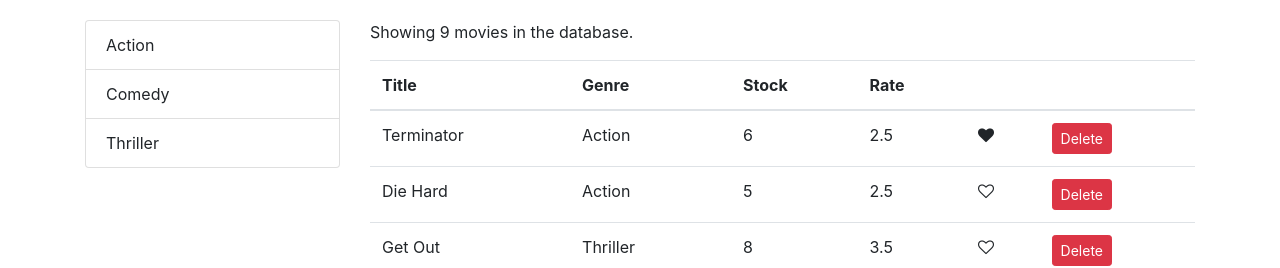
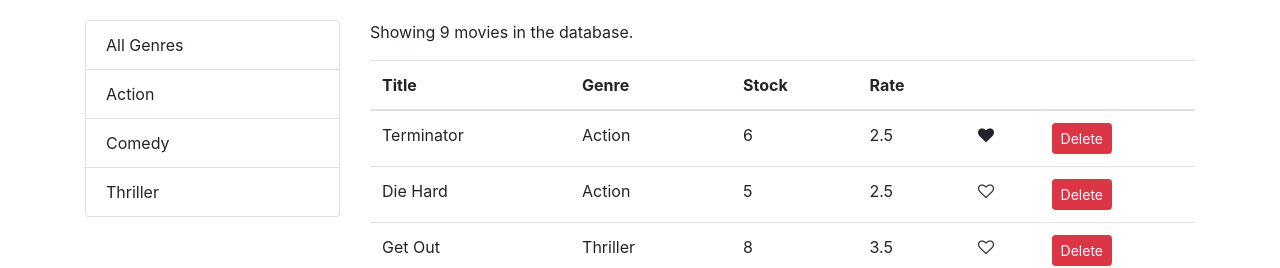
Before and after one commit to pleycothh/Vidly_React_Movie_App, a React (Create React App) app: page / in a window 1280 px wide. Shown: the top 268 px of the page. Built offline with nearby package versions, Linux system fonts and the light colour scheme.

Commit message:
apply filter

```diff
--- a/src/components/common/listGroup.jsx
+++ b/src/components/common/listGroup.jsx
@@ -3,14 +3,26 @@
 import PropTypes from 'prop-types'
 
 const ListGroup = (props) => {
-  const { items, textProperty, valueProperty, onItemSelect } = props
+  const {
+    items,
+    textProperty,
+    valueProperty,
+    onItemSelect,
+    selectedItem,
+    selectAll = 'null',
+  } = props
 
   return (
+    // for each item, in item array, render list of filters
     <ul className="list-group">
-      {items.map((
-        item, // for each item, in item array, render list of filters
-      ) => (
-        <li key={item[valueProperty]} className="list-group-item">
+      {items.map((item) => (
+        <li
+          onClick={() => onItemSelect(item)}
+          key={item[valueProperty]}
+          className={
+            item === selectedItem ? 'list-group-item active' : 'list-group-item'
+          }
+        >
           {item[textProperty]}
         </li>
       ))}
@@ -18,17 +30,10 @@
   )
 }
 
-/*
-{
-            item.name === onItemSelect
-              ? 'list-group-item active'
-              : 'list-group-item'
-          } */
-//  <a onClick={() => onItemSelect(item)}>{item}</a>
-
-ListGroup.propTypes = {
-  // items: PropTypes.number.isRequired,
-  onItemSelect: PropTypes.func.isRequired,
+ListGroup.defaultProps = {
+  textProperty: 'name',
+  valueProperty: '_id',
+  // currentGenre: this.state.selectedGenre,
 }
 
 export default ListGroup
--- a/src/components/common/pagination.jsx
+++ b/src/components/common/pagination.jsx
@@ -11,7 +11,6 @@
 
   // 1..... pageCount . map()
   const pages = _.range(1, pagesCount + 1)
-
   return (
     <nav aria-label="Page navigation example">
       <ul className="pagination">
--- a/src/components/movies.jsx
+++ b/src/components/movies.jsx
@@ -9,16 +9,17 @@
 class Movies extends Component {
   state = {
     movies: [], // <- because, get data take times, make sure is not undefined while waiting
-    // genres: [],
     genres: [],
     currentPage: 1,
+    // selectedGenre,
     pageSize: 4,
   }
 
   // proper way to get data from server side
   componentDidMount() {
+    const genres = [{ name: 'All Genres' }, ...getGenres()]
     // call when instance of component render in the dom
-    this.setState({ movies: getMovies(), genres: getGenres() })
+    this.setState({ movies: getMovies(), genres })
   }
 
   handleDelete = (movie) => {
@@ -38,30 +39,40 @@
     this.setState({ currentPage: page })
   }
   handleGenreSelect = (genre) => {
-    console.log(genre)
-    console.log('genre')
+    this.setState({ selectedGenre: genre, currentPage: 1 })
   }
 
   // render method called when any element at state are changed
   render() {
     const { length: count } = this.state.movies
-    const { pageSize, currentPage, movies: allMovies } = this.state
+
+    const {
+      pageSize,
+      currentPage,
+      selectedGenre,
+      movies: allMovies,
+    } = this.state
     if (count === 0) return <p>There are no movies in the database.</p>
 
-    const movies = paginate(allMovies, currentPage, pageSize)
+    const filtered =
+      selectedGenre && selectedGenre._id
+        ? allMovies.filter((m) => m.genre._id === selectedGenre._id)
+        : allMovies
+
+    // get all the the movies with paginate
+    const movies = paginate(filtered, currentPage, pageSize, selectedGenre)
 
     return (
       <div className="row">
         <div className="col-3">
           <ListGroup
-            items={this.state.genres}
-            textProperty="name"
-            valueProperty="_id"
+            items={this.state.genres} // + defaultProps
+            selectedItem={this.state.selectedGenre} // <= same language group, between variable and function
             onItemSelect={this.handleGenreSelect}
           />
         </div>
         <div className="col">
-          <p>Showing {count} movies in the database.</p>
+          <p>Showing {filtered.length} movies in the database.</p>
           <table className="table">
             <thead>
               <tr>
@@ -99,7 +110,7 @@
             </tbody>
           </table>
           <Pagination
-            itemsCount={count}
+            itemsCount={filtered.length}
             currentPage={currentPage}
             pageSize={pageSize}
             onPageChange={this.handlePageChange}
```
